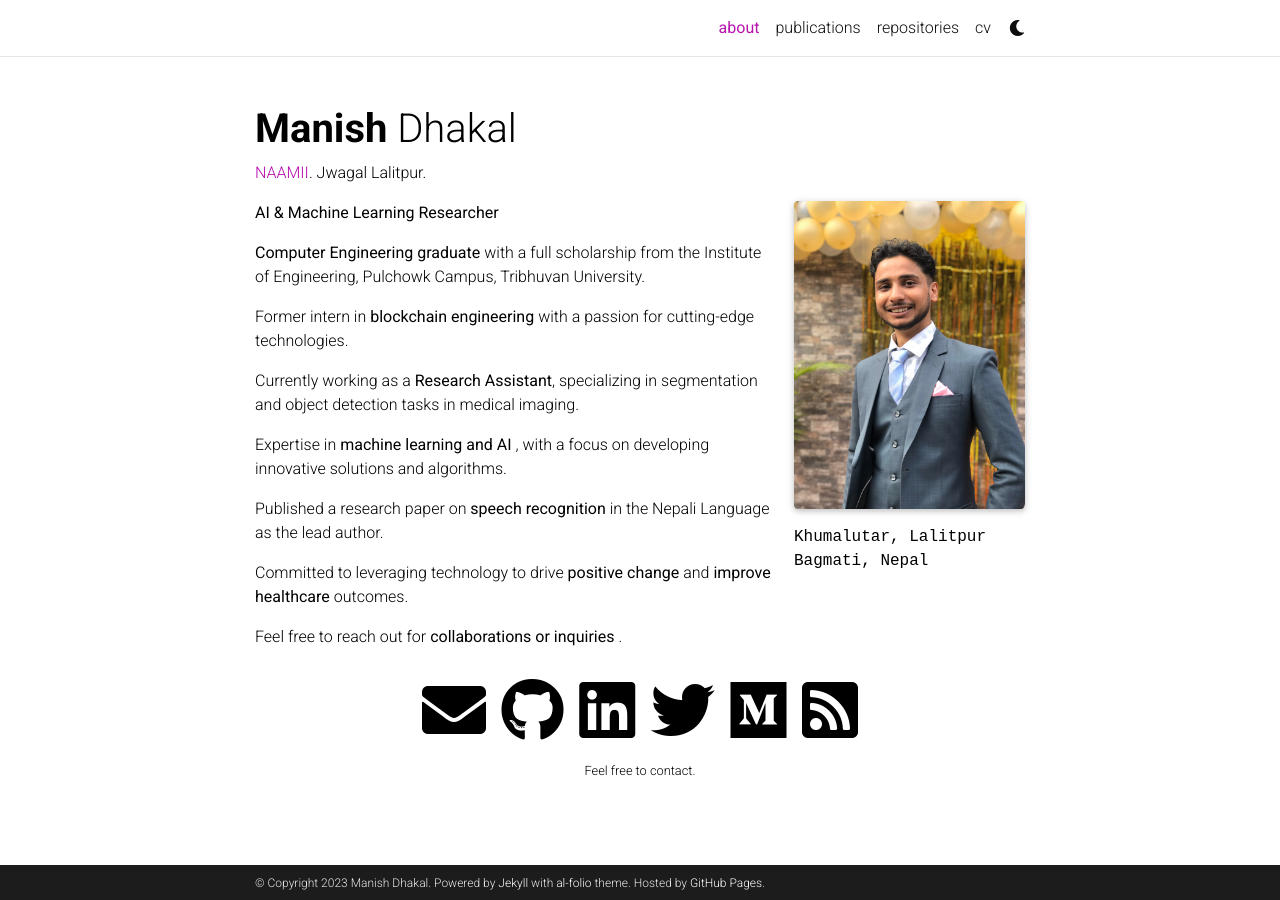
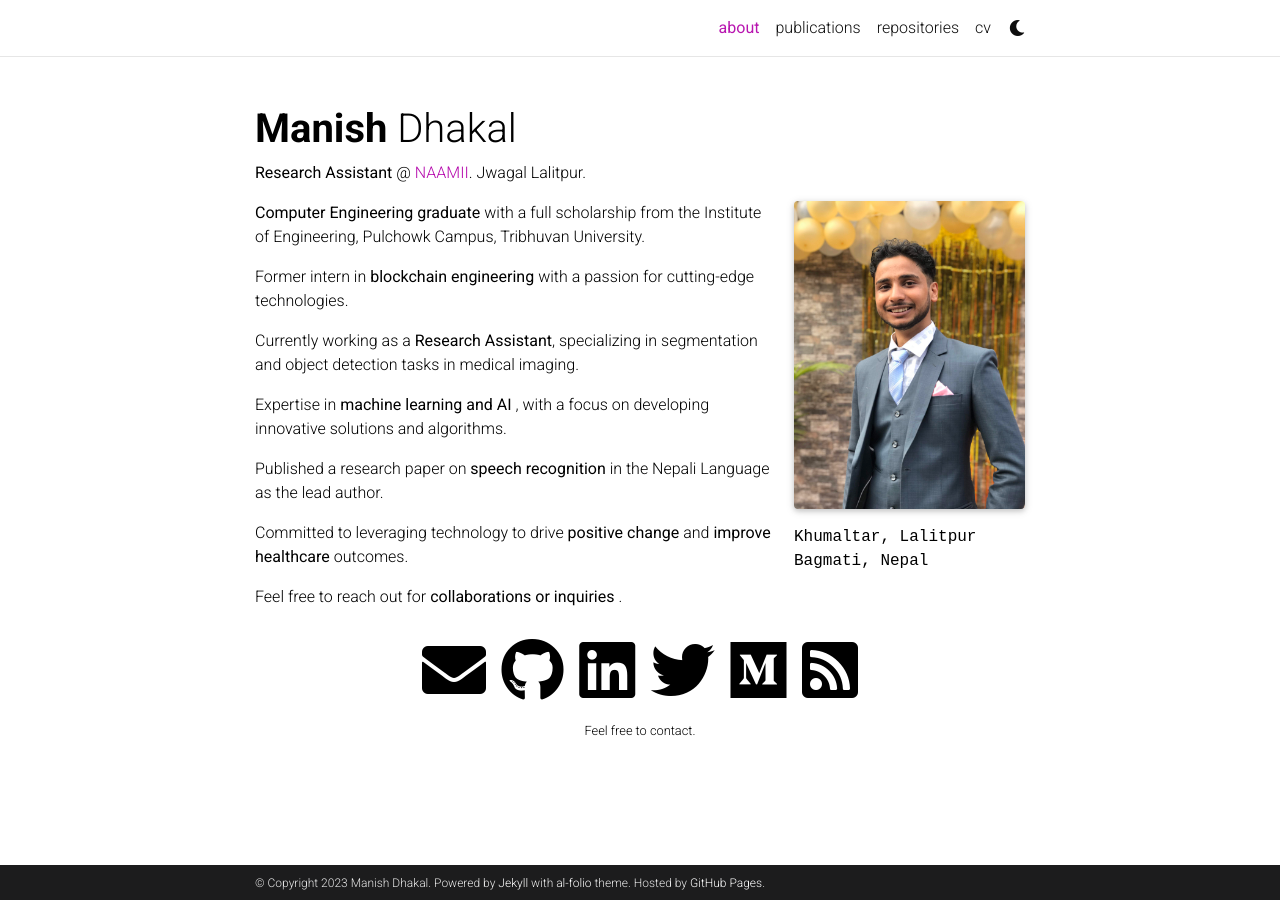
Before and after one commit to manishdhakal/manishdhakal.github.io_old, a Jekyll site: the page built from _pages/about.md, in a window 1280 px wide. Built offline with Jekyll 4.4.1, drawn with Linux system fonts in a browser that asks for light colours; full-size pictures stand in for the smaller copies a plugin makes; comment, search, counter and statistics services are not loaded; a style sheet for code colours, icons or effects is not loaded.

Commit message:
trivial changes

```diff
--- a/_config.yml
+++ b/_config.yml
@@ -159,7 +159,7 @@ disqus_shortname: al-folio # put your disqus shortname
 # you can display them in your blog by adding a link to the RSS feed.
 external_sources:
   - name: medium.com
-    rss_url: https://medium.com/@al-folio/feed
+    rss_url: https://medium.com/@manishdhakal/feed
 
 # -----------------------------------------------------------------------------
 # Collections
--- a/_pages/about.md
+++ b/_pages/about.md
@@ -2,14 +2,14 @@
 layout: about
 title: about
 permalink: /
-subtitle: <a href='https://naamii.org.np'>NAAMII</a>. Jwagal Lalitpur.
+subtitle: <b> Research Assistant </b> @ <a href='https://naamii.org.np'>NAAMII</a>. Jwagal Lalitpur.
 
 profile:
   align: right
   image: prof_pic.jpg
   image_circular: false # crops the image to make it circular
   address: >
-    <p>Khumalutar, Lalitpur</p>
+    <p>Khumaltar, Lalitpur</p>
     <p>Bagmati, Nepal</p>
 
 news: false  # includes a list of news items
@@ -18,7 +18,7 @@ selected_papers: false # includes a list of papers marked as "selected={true}"
 social: true  # includes social icons at the bottom of the page
 ---
 
-<b>AI & Machine Learning Researcher</b>
+<!-- <b>AI & Machine Learning Researcher</b> -->
 
 <b>Computer Engineering graduate </b> with a full scholarship from the Institute of Engineering, Pulchowk Campus, Tribhuvan University.
 
```
